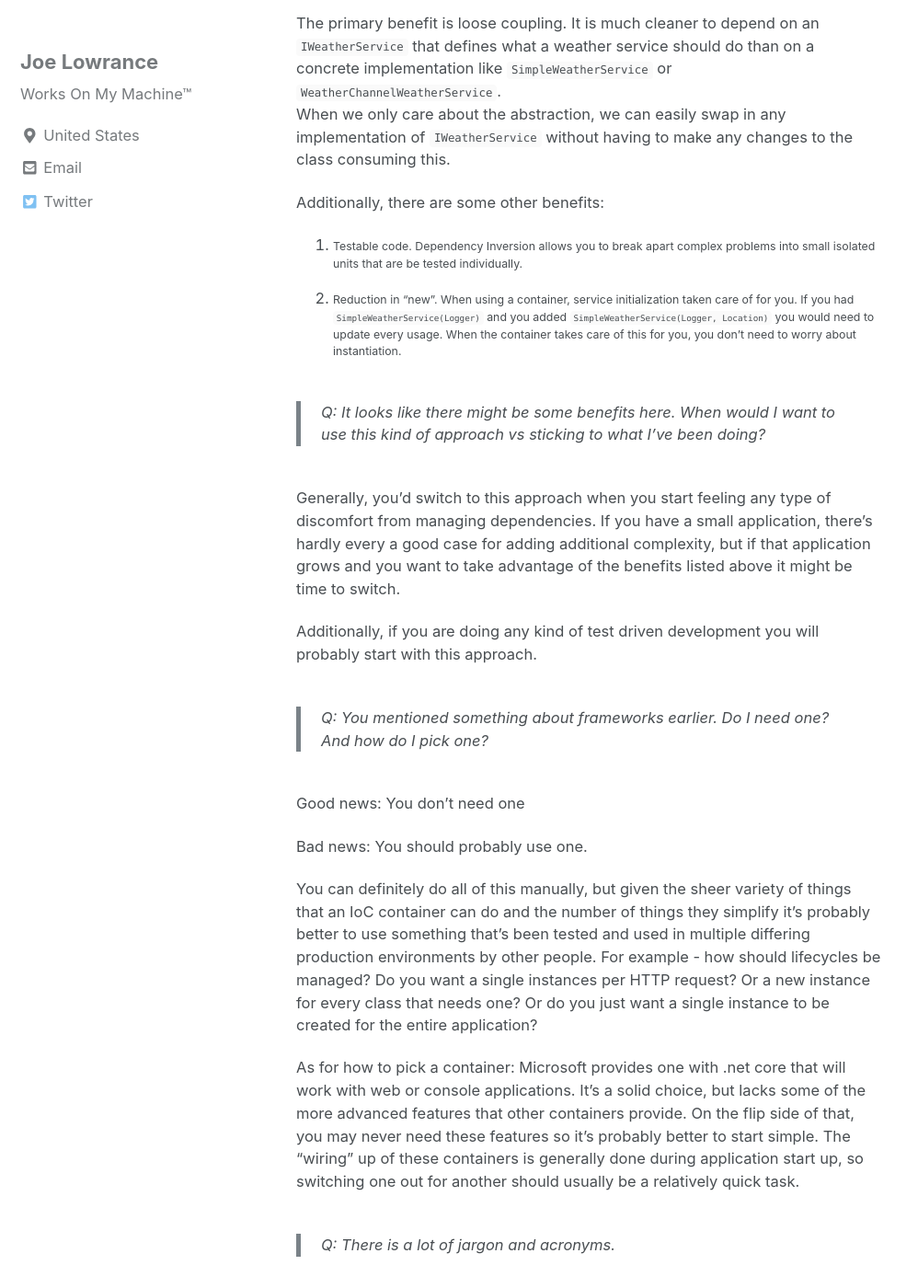
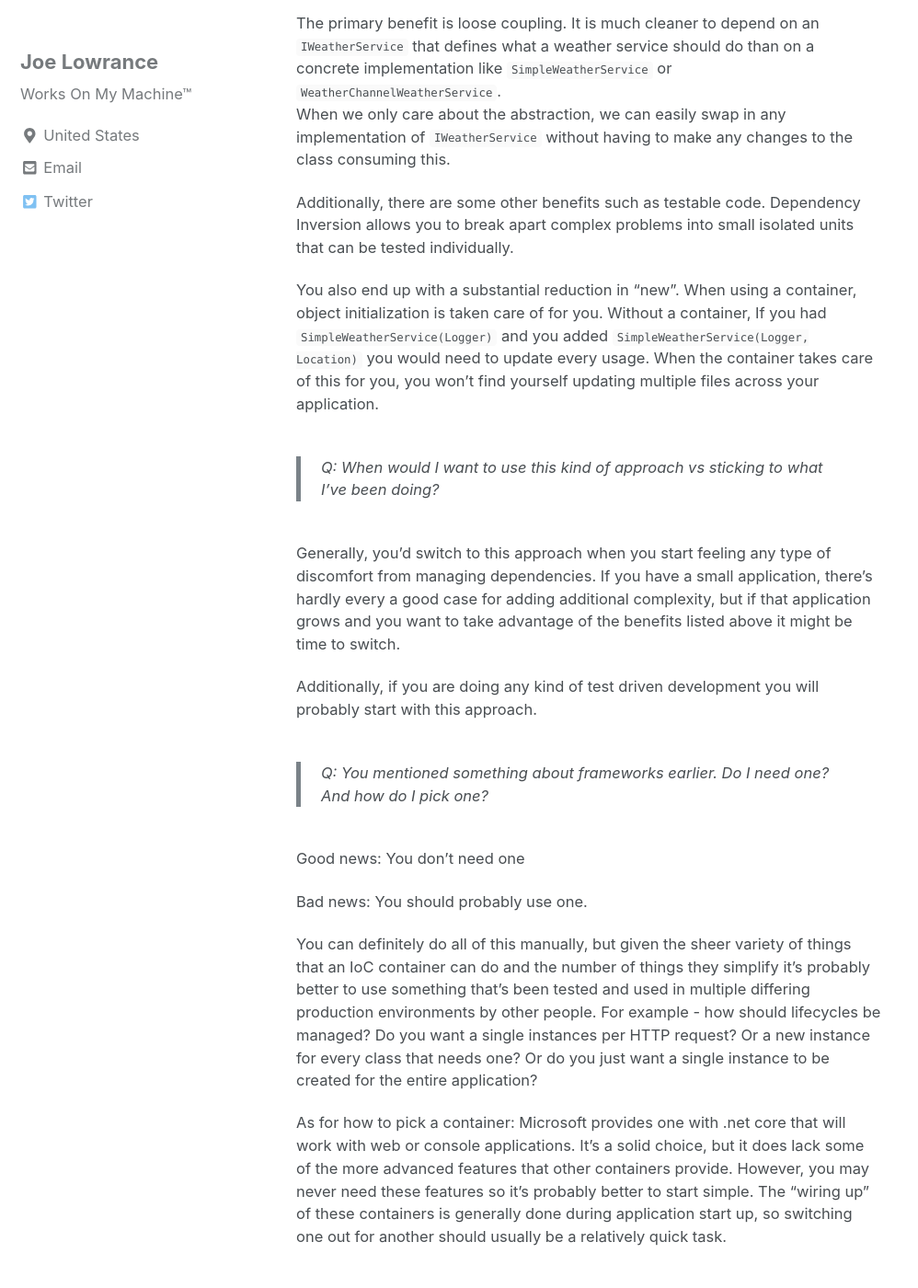
Before and after one commit to testedwithf5/testedwithf5.github.io, a Jekyll site: the page built from _posts/2020-01-10-dependency-injection.md, in a window 1280 px wide and 1400 px high, scrolled down 2726 px. Shown: the whole window at 92% size, without its empty margins (0-998 px from the left). Built offline with Jekyll 4.4.1, drawn with Linux system fonts in a browser that asks for light colours; nearby versions of some CDN libraries; comment, search, counter and statistics services are not loaded; some of the changed text lies outside the part shown.

Commit message:
update di post final

```diff
--- a/_posts/2020-01-10-dependency-injection.md
+++ b/_posts/2020-01-10-dependency-injection.md
@@ -74,14 +74,11 @@ Where we are now passing in Interfaces instead of implementations.  We have "inv
 The primary benefit is loose coupling.  It is much cleaner to depend on an `IWeatherService` that defines what a weather service should do than on a concrete implementation like  `SimpleWeatherService` or `WeatherChannelWeatherService`.
 When we only care about the abstraction, we can easily swap in any implementation of `IWeatherService` without having to make any changes to the class consuming this.
 
-Additionally, there are some other benefits:
+Additionally, there are some other benefits such as testable code.   Dependency Inversion allows you to break apart complex problems into small isolated units that can be tested individually.
 
-1. Testable code.   Dependency Inversion allows you to break apart complex problems into small isolated units that are be tested individually.
+You also end up with a substantial reduction in "new".  When using a container, object initialization is taken care of for you.  Without a container, If you had `SimpleWeatherService(Logger)` and you added `SimpleWeatherService(Logger, Location)` you would need to update every usage.  When the container takes care of this for you, you won't find yourself updating multiple files across your application.
 
-2. Reduction in "new".  When using a container, service initialization taken care of for you.  If you had `SimpleWeatherService(Logger)` and you added `SimpleWeatherService(Logger, Location)` you would need to
-update every usage.  When the container takes care of this for you, you don't need to worry about instantiation.
-
->Q: It looks like there might be some benefits here.  When would I want to use this kind of approach vs sticking to what I've been doing?
+>Q: When would I want to use this kind of approach vs sticking to what I've been doing?
 
 Generally, you'd switch to this approach when you start feeling any type of discomfort from managing dependencies.  If you have a small application, there's hardly every a good case for adding additional complexity, but if that application grows and you want to take advantage of the benefits listed above it might be time to switch.
 
@@ -93,10 +90,9 @@ Good news: You don't need one
 
 Bad news:  You should probably use one.
 
-You can definitely do all of this manually, but given the sheer variety of things that an IoC container  can do and the number of things they simplify it's probably better to use something that's been tested and used in multiple differing production environments by other people.  For example - how should lifecycles be managed?  Do you want a single instances
-per HTTP request?  Or a new instance for every class that needs one?  Or do you just want a single instance to be created for the entire application?
+You can definitely do all of this manually, but given the sheer variety of things that an IoC container  can do and the number of things they simplify it's probably better to use something that's been tested and used in multiple differing production environments by other people.  For example - how should lifecycles be managed?  Do you want a single instances per HTTP request?  Or a new instance for every class that needs one?  Or do you just want a single instance to be created for the entire application?
 
-As for how to pick a container:  Microsoft provides one with .net core that will work with web or console applications.  It's a solid choice, but lacks some of the more advanced features that other containers provide.  On the flip side of that, you may never need these features so it's probably better to start simple.  The "wiring" up of these containers is generally done during application start up, so switching one out for another should usually be a relatively quick task.
+As for how to pick a container:  Microsoft provides one with .net core that will work with web or console applications.  It's a solid choice, but it does lack some of the more advanced features that other containers provide.  However, you may never need these features so it's probably better to start simple.  The "wiring up" of these containers is generally done during application start up, so switching one out for another should usually be a relatively quick task.
 
 > Q:  There is a lot of jargon and acronyms.
 
```
Also changed, not shown: other parts of _posts/2020-01-10-dependency-injection.md (+1 -1 lines).
